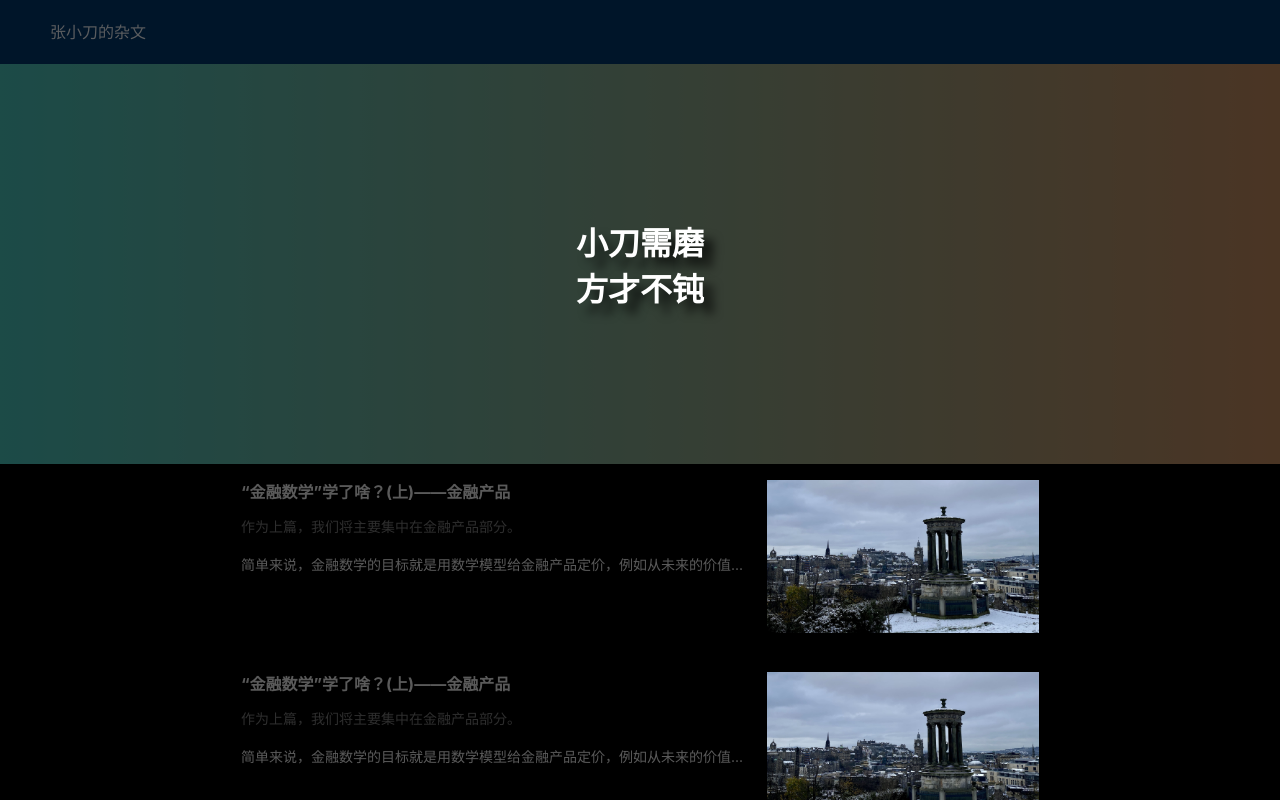
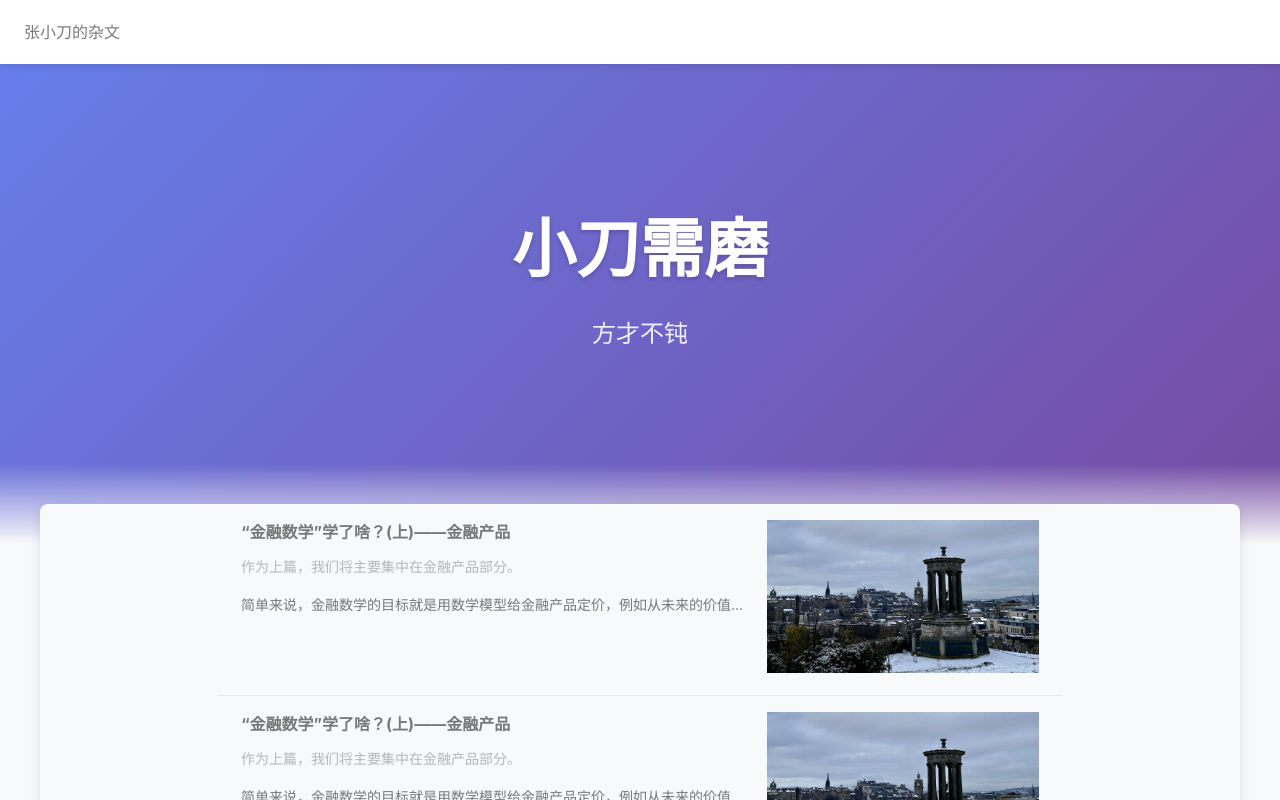
Before and after one commit to coderzzy/coderzzy.github.io, a React (Create React App) app: page / in a window 1280 px wide. Shown: the top 800 px of the page. Built offline with nearby package versions, Linux system fonts and the light colour scheme.

Commit message:
feat: 首页样式优化

```diff
--- a/config-less.d.ts
+++ b/config-less.d.ts
@@ -3,6 +3,3 @@ declare module '*.less' {
     const classes: { [key: string]: string };
     export default classes;
 }
-
-// 其他
-declare module '@dhdbstjr98/gif.js'
--- a/package.json
+++ b/package.json
@@ -4,7 +4,6 @@
   "homepage": "https://coderzzy.github.io/",
   "private": true,
   "dependencies": {
-    "@dhdbstjr98/gif.js": "^1.0.2",
     "antd": "^5.22.2",
     "react": "^18.3.1",
     "react-dom": "^18.3.1",
--- a/src/pages/MainPage.module.less
+++ b/src/pages/MainPage.module.less
@@ -56,3 +56,74 @@
     width: 100%;
     background: black;
 }
+
+.layout {
+    min-height: 100vh;
+    background: #f8f9fa;
+}
+
+.header {
+    background: rgba(255, 255, 255, 0.95);
+    backdrop-filter: blur(5px);
+    box-shadow: 0 2px 8px rgba(0, 0, 0, 0.1);
+    padding: 0 24px;
+    z-index: 1;
+}
+
+.heroSection {
+    height: 60vh;
+    display: flex;
+    align-items: center;
+    justify-content: center;
+    background: linear-gradient(135deg, #667eea 0%, #764ba2 100%);
+    color: white;
+    position: relative;
+    padding-bottom: 80px; /* 底部留出空间 */
+
+    &::after {
+        content: '';
+        position: absolute;
+        bottom: 0;
+        left: 0;
+        width: 100%;
+        height: 80px;
+        background: linear-gradient(to top, #f8f9fa, transparent);
+    }
+}
+
+.blogListContainer {
+    max-width: 1200px;
+    margin: -40px auto 0;
+    padding: 0 24px;
+    position: relative;
+    background: #f8f9fa;
+    border-radius: 8px;
+    box-shadow: 0 4px 12px rgba(0,0,0,0.1);
+}
+
+.heroContent {
+    position: relative;
+    z-index: 2;
+    text-align: center;
+    padding: 0 24px;
+}
+
+.heroTitle {
+    font-size: 4rem;
+    margin-bottom: 1rem;
+    font-weight: 700;
+    text-shadow: 0 2px 4px rgba(0,0,0,0.2);
+}
+
+.heroSubtitle {
+    font-size: 1.5rem;
+    opacity: 0.9;
+}
+
+.blogListWrapper {
+    max-width: 1200px;
+    margin: -80px auto 0;
+    padding: 0 24px;
+    position: relative;
+    z-index: 2;
+}
--- a/src/pages/MainPage.tsx
+++ b/src/pages/MainPage.tsx
@@ -12,14 +12,16 @@ interface MainPageProps {
 
 const MainPage: React.FC<MainPageProps> = ({ }) => {
     return (
-        <Layout>
-            <Header style={{ display: 'flex', alignItems: 'center' }}>
+        <Layout className={styles.layout}>
+            <Header className={styles.header}>
                 <GlobalHeader />
             </Header>
-            <Content>
-                <div className={styles.brandContainer}>
-                    <div className={styles.overlay}></div>
-                    <div className={styles.brandText}>小刀需磨<br />方才不钝</div>
+            <Content className={styles.content}>
+                <div className={styles.heroSection}>
+                    <div className={styles.heroContent}>
+                        <h1 className={styles.heroTitle}>小刀需磨</h1>
+                        <p className={styles.heroSubtitle}>方才不钝</p>
+                    </div>
                 </div>
                 <div className={styles.blogListContainer}>
                     <BlogList />
```
Also changed, not shown: 2 other files (tests, documents, lock files or other folders).
